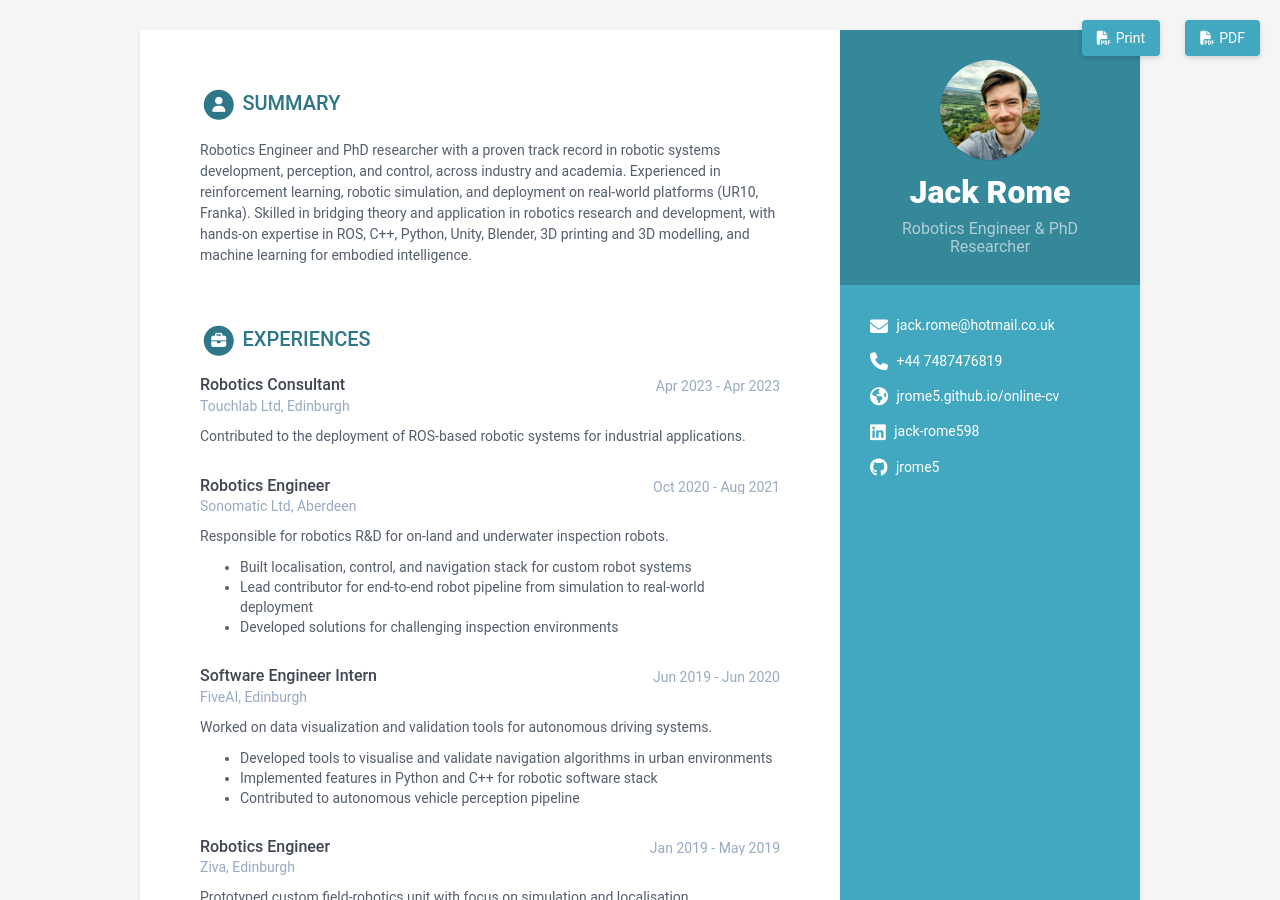
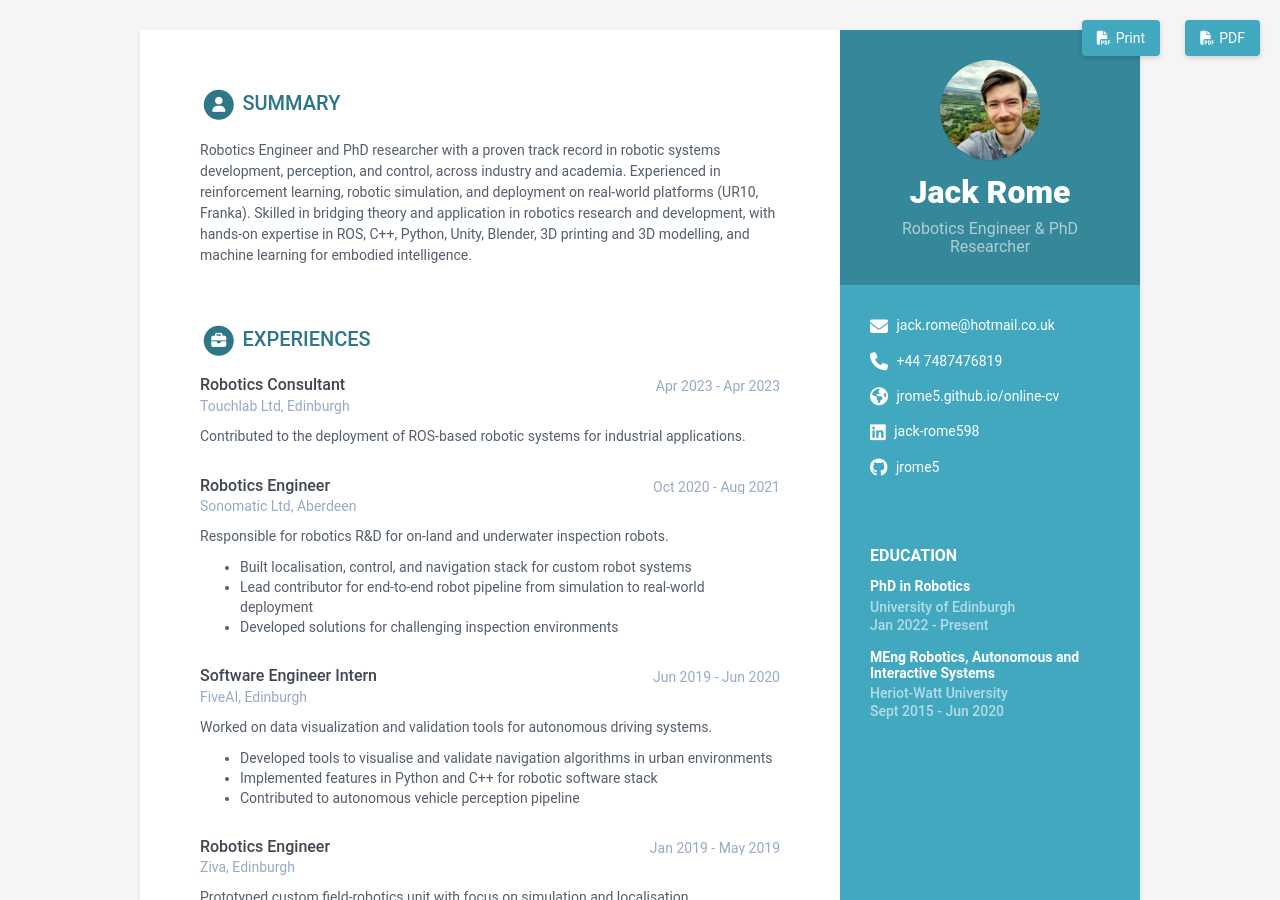
Before and after one commit to jrome5/online-cv, a Jekyll site: the page built from index.html, in a window 1280 px wide and 900 px high. Built offline with Jekyll 4.4.1, drawn with Linux system fonts in a browser that asks for light colours.

Commit message:
Fix missing education section

```diff
--- a/_data/data.yml
+++ b/_data/data.yml
@@ -50,6 +50,8 @@ career-profile:
       and 3D modelling, and machine learning for embodied intelligence.
 
 education:
+  title: Education
+  info:
     - degree: PhD in Robotics
       university: University of Edinburgh
       time: Jan 2022 - Present
```
